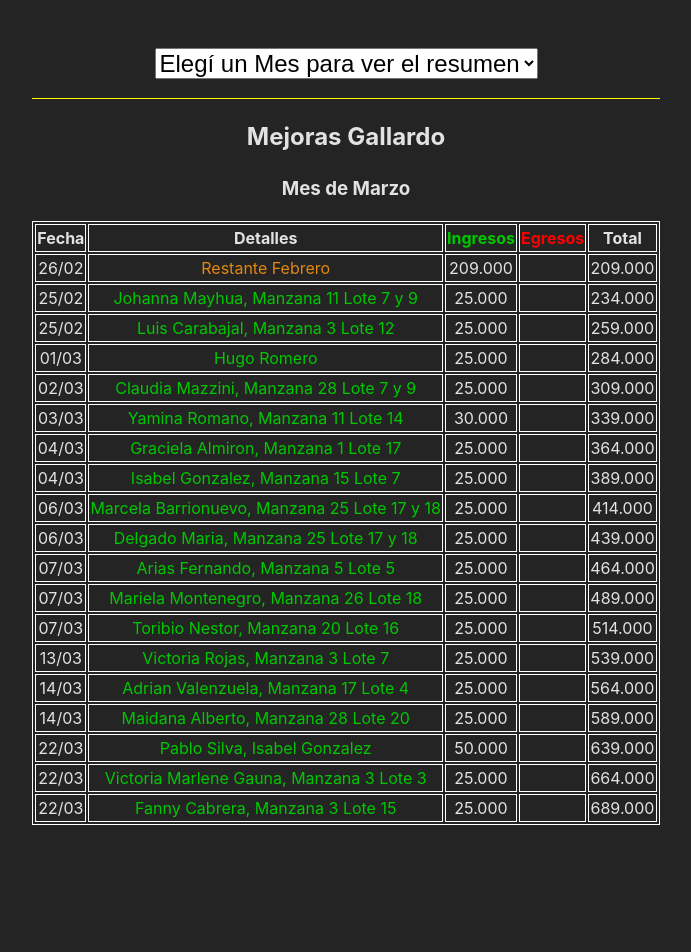
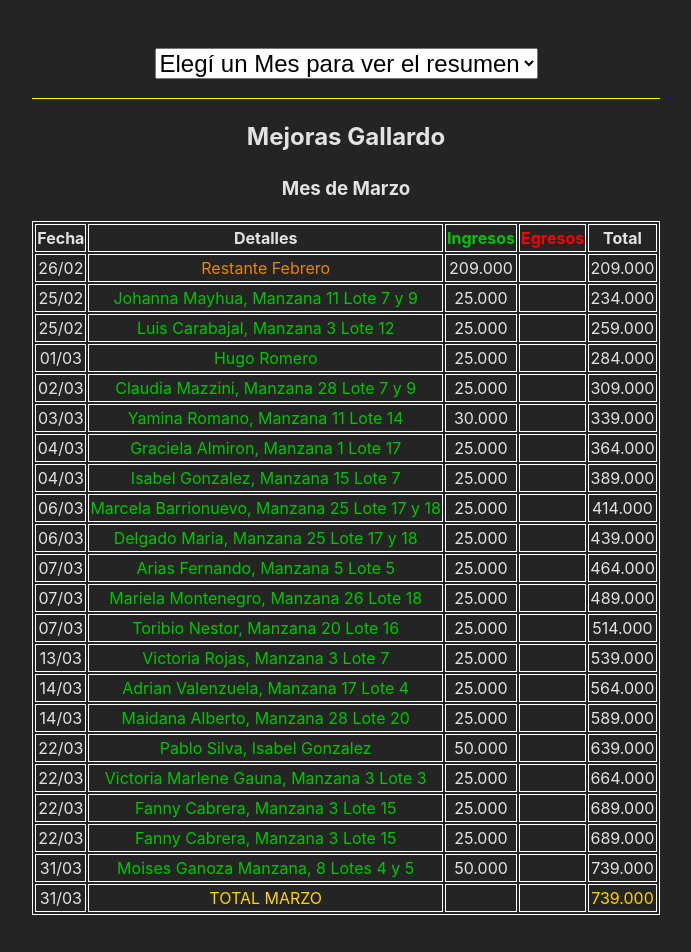
Before and after one commit to Dynezel/mejoras-gallardo, a React (Vite) app: page /marzo in a window 1280 px wide. Shown: the top 952 px of the page, without its empty margins (294-985 px from the left). Before the commit the page ends 873 px from the top, so only its background shows below. Built offline with nearby package versions, Linux system fonts and the light colour scheme.

Commit message:
Pagos nuevos

```diff
--- a/src/Components/Marzo.jsx
+++ b/src/Components/Marzo.jsx
@@ -150,6 +150,27 @@ export default function Marzo() {
                         <td></td>
                         <td>689.000</td>
                     </tr>
+                    <tr>
+                        <td>22/03</td>
+                        <td className="ingresos">Fanny Cabrera, Manzana 3 Lote 15</td>
+                        <td>25.000</td>
+                        <td></td>
+                        <td>689.000</td>
+                    </tr>
+                    <tr>
+                        <td>31/03</td>
+                        <td className="ingresos">Moises Ganoza Manzana, 8 Lotes 4 y 5</td>
+                        <td>50.000</td>
+                        <td></td>
+                        <td>739.000</td>
+                    </tr>
+                    <tr>
+                        <td>31/03</td>
+                        <td className="total">TOTAL MARZO</td>
+                        <td></td>
+                        <td></td>
+                        <td className="total">739.000</td>
+                    </tr>
                 </tbody>
             </table>
         </div>
```
